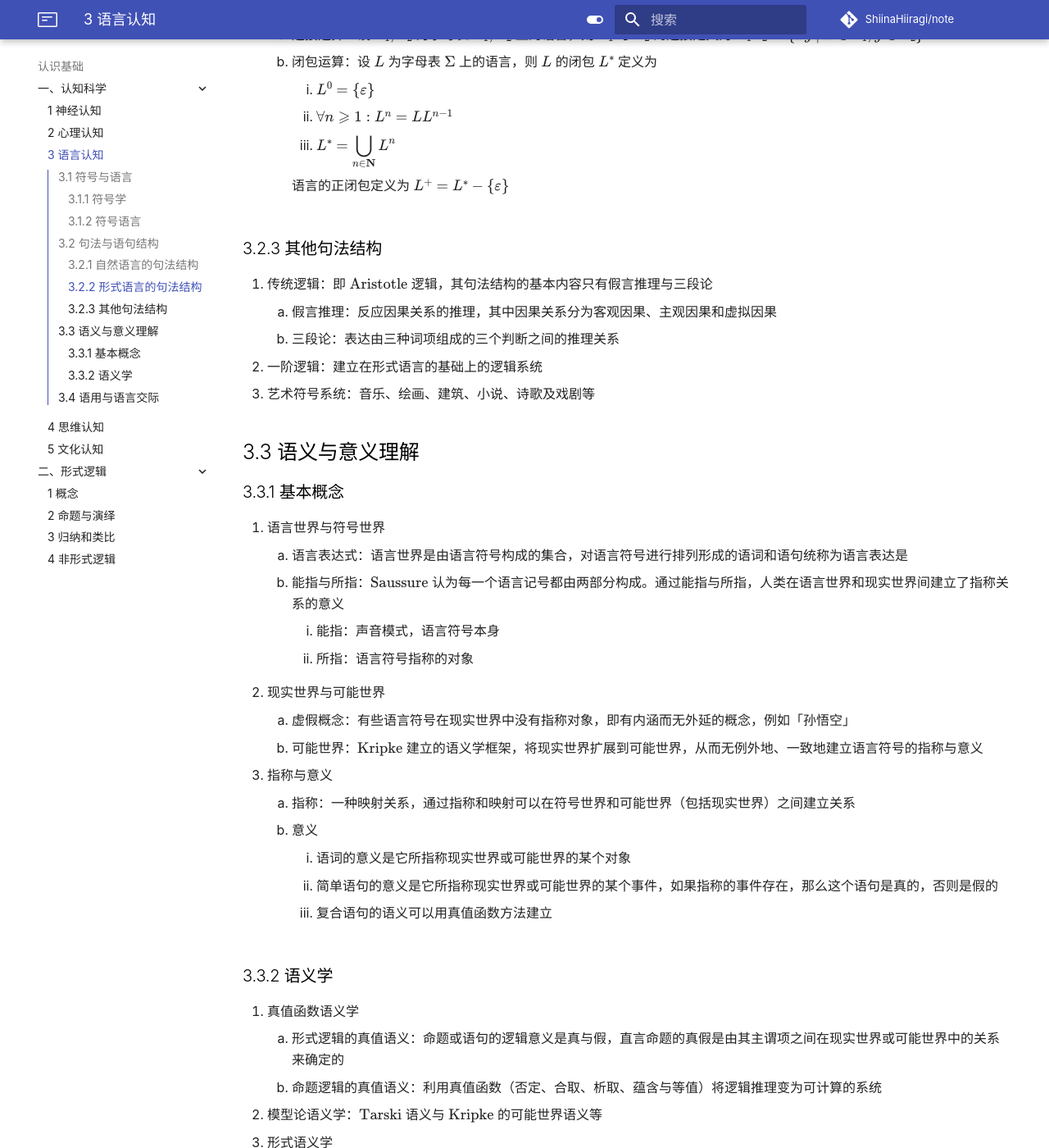
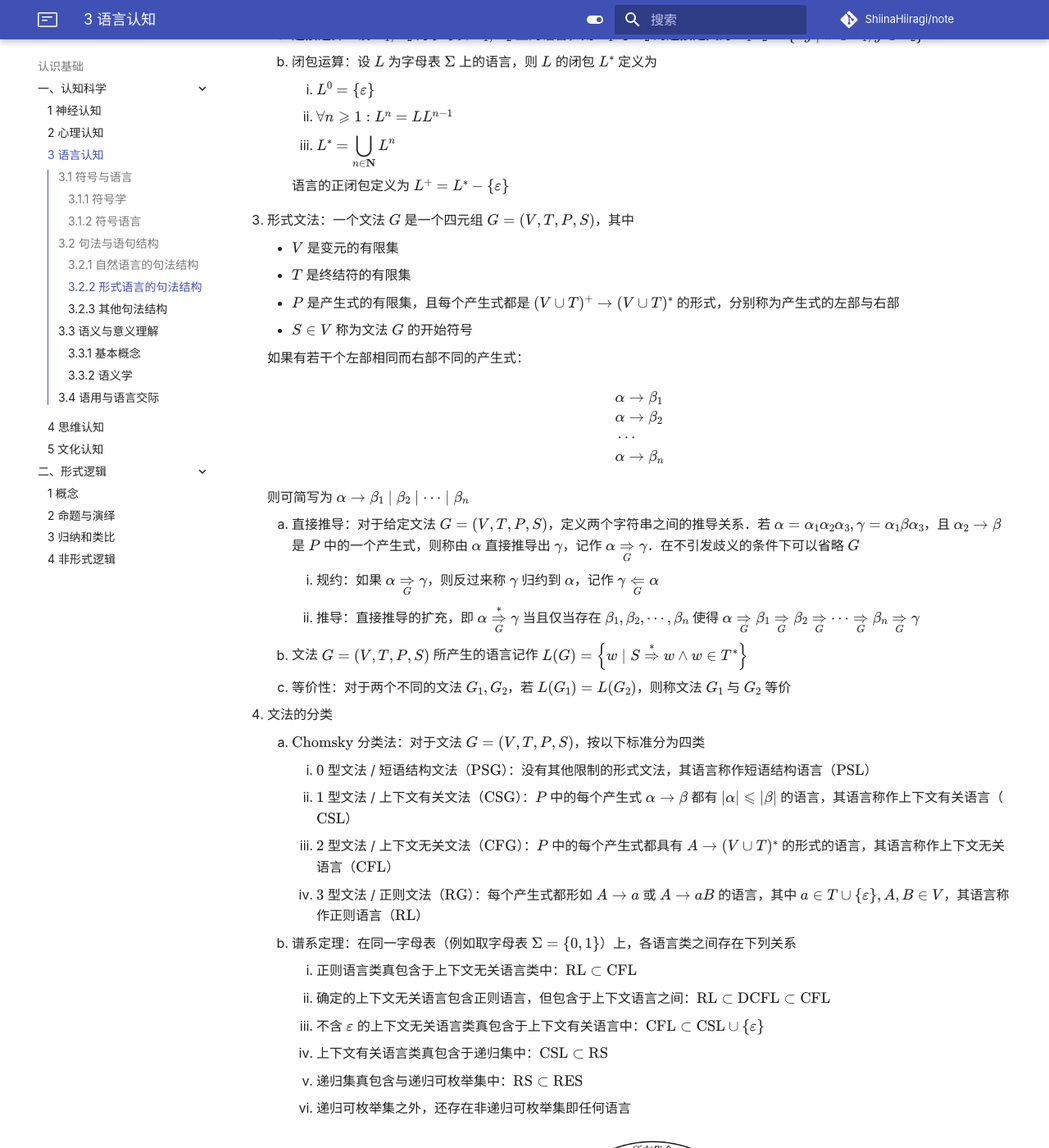
Before and after one commit to ShiinaHiiragi/note, an MkDocs documentation site: the page built from docs/cogn/cogn/lang.md, in a window 1280 px wide and 1400 px high, scrolled down 4493 px. Shown: the whole window at 82% size. Built offline with MkDocs 1.6.1 and Material for MkDocs 9.7.7, drawn with Linux system fonts in a browser that asks for light colours; comment, search, counter and statistics services are not loaded.

Commit message:
add lang

```diff
--- a/docs/cogn/cogn/lang.md
+++ b/docs/cogn/cogn/lang.md
@@ -122,6 +122,50 @@
 
         语言的正闭包定义为 $L^+ = L^* - \{\varepsilon\}$
 
+3. 形式文法：一个文法 $G$ 是一个四元组 $G = (V, T, P, S)$，其中
+    - $V$ 是变元的有限集
+    - $T$ 是终结符的有限集
+    - $P$ 是产生式的有限集，且每个产生式都是 $(V \cup T)^+ \to (V \cup T)^*$ 的形式，分别称为产生式的左部与右部
+    - $S \in V$ 称为文法 $G$ 的开始符号
+
+    如果有若干个左部相同而右部不同的产生式：
+
+    $$
+    \begin{aligned}
+    & \alpha \to \beta_1 \\
+    & \alpha \to \beta_2 \\
+    & \cdots \\
+    & \alpha \to \beta_n
+    \end{aligned}
+    $$
+
+    则可简写为 $\alpha \to \beta_1 \mid \beta_2 \mid \cdots \mid \beta_n$
+
+    1. 直接推导：对于给定文法 $G = (V, T, P, S)$，定义两个字符串之间的推导关系．若 $\alpha = \alpha_1\alpha_2\alpha_3, \gamma = \alpha_1\beta\alpha_3$，且 $\alpha_2 \to \beta$ 是 $P$ 中的一个产生式，则称由 $\alpha$ 直接推导出 $\gamma$，记作 $\alpha \underset{G}{\Rightarrow} \gamma$．在不引发歧义的条件下可以省略 $G$
+        1. 规约：如果 $\alpha \underset{G}{\Rightarrow} \gamma$，则反过来称 $\gamma$ 归约到 $\alpha$，记作 $\gamma \underset{G}{\Leftarrow} \alpha$
+        2. 推导：直接推导的扩充，即 $\alpha \overset{*}{\underset{G}{\Rightarrow}} \gamma$ 当且仅当存在 $\beta_1, \beta_2, \cdots, \beta_n$ 使得 $\alpha \underset{G}{\Rightarrow} \beta_1 \underset{G}{\Rightarrow} \beta_2 \underset{G}{\Rightarrow} \cdots \underset{G}{\Rightarrow} \beta_n \underset{G}{\Rightarrow} \gamma$
+    2. 文法 $G = (V, T, P, S)$ 所产生的语言记作 $L(G) = \left\{w \mid S \overset{*}{\Rightarrow} w \wedge w \in T^*\right\}$
+    3. 等价性：对于两个不同的文法 $G_1, G_2$，若 $L(G_1) = L(G_2)$，则称文法 $G_1$ 与 $G_2$ 等价
+
+4. 文法的分类
+    1. $\text{Chomsky}$ 分类法：对于文法 $G = (V, T, P, S)$，按以下标准分为四类
+        1. $0$ 型文法 / 短语结构文法（$\text{PSG}$）：没有其他限制的形式文法，其语言称作短语结构语言（$\text{PSL}$）
+        2. $1$ 型文法 / 上下文有关文法（$\text{CSG}$）：$P$ 中的每个产生式 $\alpha \to \beta$ 都有 $|\alpha| \leqslant |\beta|$ 的语言，其语言称作上下文有关语言（$\text{CSL}$）
+        3. $2$ 型文法 / 上下文无关文法（$\text{CFG}$）：$P$ 中的每个产生式都具有 $A \to (V \cup T)^*$ 的形式的语言，其语言称作上下文无关语言（$\text{CFL}$）
+        4. $3$ 型文法 / 正则文法（$\text{RG}$）：每个产生式都形如 $A \to a$ 或 $A \to aB$ 的语言，其中 $a \in T \cup \{\varepsilon\}, A, B \in V$，其语言称作正则语言（$\text{RL}$）
+    2. 谱系定理：在同一字母表（例如取字母表 $\Sigma = \{0, 1\}$）上，各语言类之间存在下列关系
+        1. 正则语言类真包含于上下文无关语言类中：$\text{RL} \subset \text{CFL}$
+        2. 确定的上下文无关语言包含正则语言，但包含于上下文语言之间：$\text{RL} \subset \text{DCFL} \subset \text{CFL}$
+        3. 不含 $\varepsilon$ 的上下文无关语言类真包含于上下文有关语言中：$\text{CFL} \subset \text{CSL} \cup \{\varepsilon\}$
+        4. 上下文有关语言类真包含于递归集中：$\text{CSL} \subset \text{RS}$
+        5. 递归集真包含与递归可枚举集中：$\text{RS} \subset \text{RES}$
+        6. 递归可枚举集之外，还存在非递归可枚举集即任何语言
+
+        <figure markdown>
+            ![](../assets/spec.png)
+            <style> img[src$="spec.png"] { width: 300px; } </style>
+        </figure>
+
 ### 3.2.3 其他句法结构
 1. 传统逻辑：即 $\text{Aristotle}$ 逻辑，其句法结构的基本内容只有假言推理与三段论
     1. 假言推理：反应因果关系的推理，其中因果关系分为客观因果、主观因果和虚拟因果
```
Also changed, not shown: docs/cogn/assets/spec.png (added).
